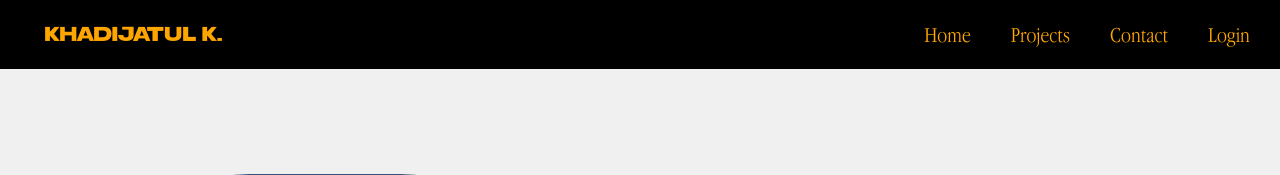
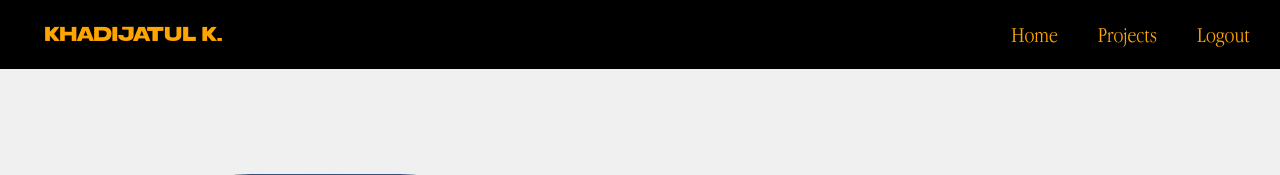
Before and after one commit to khadijakubr/PortoPro, a PHP site: page /index.php in a window 1280 px wide. Shown: the top 175 px of the page. Run offline with PHP 8.4, Linux system fonts and the light colour scheme; the visitor is signed in with stand-in values (Sample User, id 1).

Commit message:
Progress 4 - add session start

```diff
--- a/admin_login.php
+++ b/admin_login.php
@@ -1,6 +1,4 @@
 <?php
-session_start();
-
 include_once 'connection.php';
 include_once 'navigation.php';
 include_once 'admin_logout.php';
--- a/navigation.php
+++ b/navigation.php
@@ -1,3 +1,7 @@
+<?php
+session_start();
+?>
+
 <div class="navbar">
     <div class="navbar-name">
         <a href="index.php">Khadijatul K.</a>
@@ -6,8 +10,12 @@
          <ul class="navbar-links">
             <li><a href="index.php">Home</a></li>
             <li><a href="index.php?act=pj">Projects</a></li>
-            <li><a href="index.php?act=ct">Contact</a></li>
-            <li><a href="index.php?act=lgn">Login</a></li>
+            <?php if (!isset($_SESSION['admin_loggedin']) || $_SESSION['admin_loggedin'] !== true) {?>
+                <li><a href="index.php?act=ct">Contact</a></li>
+            <?php }; ?>
+            <li><a href="index.php?act=lgn">
+                <?php echo (isset($_SESSION['admin_loggedin']) && $_SESSION['admin_loggedin'] === true) ? 'Logout' : 'Login'; ?>
+            </a></li>
         </ul>
     </div>
 </div>
--- a/project.php
+++ b/project.php
@@ -1,5 +1,4 @@
 <?php
-session_start();
 include_once 'connection.php';
 include_once 'navigation.php';
 
```
